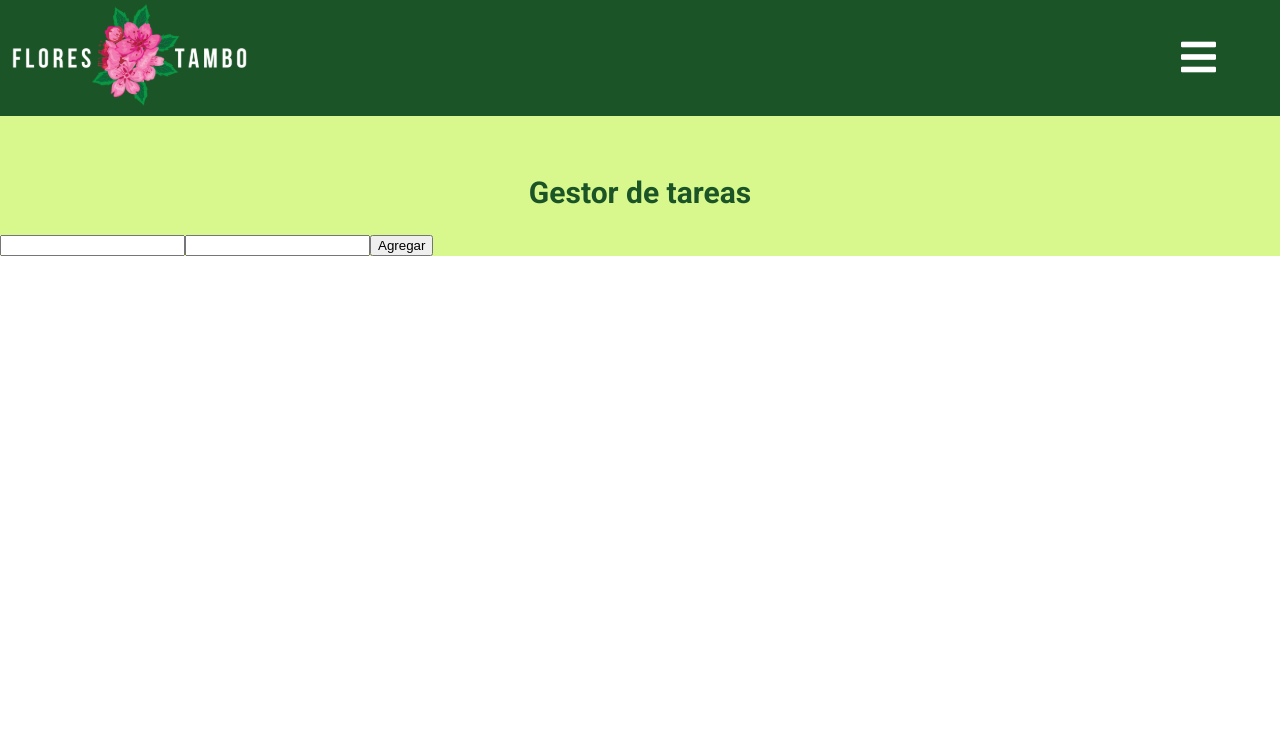
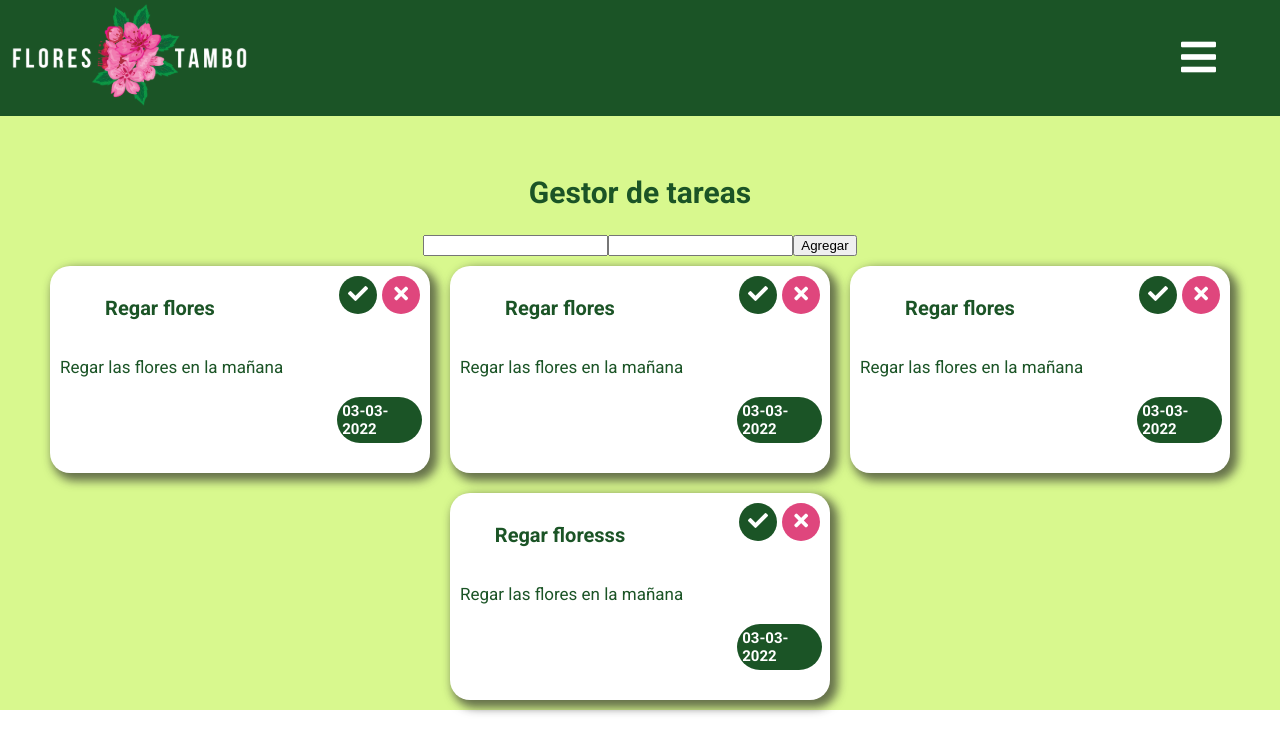
Before and after one commit to CristianMontoya98/toDoFront, a React (Create React App) app: page / in a window 1280 px wide. Shown: the top 752 px of the page. Built offline with nearby package versions, Linux system fonts and the light colour scheme.

Commit message:
Cards component complete

```diff
--- a/src/views/Container/components/Tasks/Tasks.jsx
+++ b/src/views/Container/components/Tasks/Tasks.jsx
@@ -1,10 +1,12 @@
 import { AddBox } from './components/AddBox/AddBox';
+import { Cards } from './components/Cards/cards';
 import styles from './styles.module.css';
 function Tasks() {
     return (
         <section className={styles.tasks}>
             <h2>Gestor de tareas</h2>
             <AddBox/>
+            <Cards/>
         </section>
     );
 }
--- a/src/views/Container/components/Tasks/components/Cards/cards.jsx
+++ b/src/views/Container/components/Tasks/components/Cards/cards.jsx
@@ -1,7 +1,49 @@
+import { Card } from "./components/Card/Card";
+import styles from './styles.module.css';
+
 function Cards() {
+
+    let jPrueba = [{
+        "id": 6,
+        "title": "Regar flores",
+        "description": "Regar las flores en la mañana",
+        "date": "03-03-2022",
+        "state": "completed",
+        "deleted": true
+    },
+    {
+        "id": 3,
+        "title": "Regar flores",
+        "description": "Regar las flores en la mañana",
+        "date": "03-03-2022",
+        "state": "completed",
+        "deleted": false
+    },
+    {
+        "id": 2,
+        "title": "Regar flores",
+        "description": "Regar las flores en la mañana",
+        "date": "03-03-2022",
+        "state": "incompleted",
+        "deleted": true
+    },
+    {
+        "id": 1,
+        "title": "Regar floresss",
+        "description": "Regar las flores en la mañana",
+        "date": "03-03-2022",
+        "state": "incompleted",
+        "deleted": false
+    }]
     return (
-        <div>
-
+        <div className={styles.containerCard}>
+            {jPrueba.map((value, index) => (
+            <Card
+            title = {value.title}
+            description = {value.description}
+            date = {value.date}
+            state = {value.state}
+            deleted = {value.deleted}/>))}
         </div>
     );
 }
--- a/src/views/Container/components/Tasks/components/Cards/components/Card/Card.jsx
+++ b/src/views/Container/components/Tasks/components/Cards/components/Card/Card.jsx
@@ -0,0 +1,20 @@
+import styles from './styles.module.css';
+function Card (props) {
+     const {id, title, description, date, state, deleted} = props;
+
+    return(
+        <div className={styles.card}>
+            <div className={styles.cardTop}>
+                <h3>{title}</h3>
+                <div className={styles.cardButton}>
+                    <button className={styles.btnCheck}><i className="fas fa-check"></i></button>
+                    <button className={styles.btnDelete}><i className="fas fa-times"></i></button>
+                </div>
+            </div>
+            <p>{description}</p>
+            <h4>{date}</h4>
+        </div>
+    );
+}
+
+export {Card}
--- a/src/views/Container/components/Tasks/components/Cards/components/Card/styles.module.css
+++ b/src/views/Container/components/Tasks/components/Cards/components/Card/styles.module.css
@@ -0,0 +1,52 @@
+.card{
+    width: 36rem;
+    padding: 1rem;
+    background-color: var(--white);
+    margin: 1rem;
+    border-radius: 2rem;
+    box-shadow: 0.5rem 0.5rem 1rem 0.3rem rgba(37, 37, 37, 0.63);
+}
+.card p{
+    color: var(--green1);
+    font-size: 1.7rem;
+}
+.card h4{
+    position: relative;
+    width: 7.5rem;
+    background: var(--green1);
+    color: var(--white);
+    font-size: 1.5rem;
+    /* text-align: right; */
+    left: 77%;
+    border-radius: 5rem;
+    padding: 0.5rem;
+}
+.cardTop{
+    display: flex;
+    justify-content: space-between;
+}
+.cardTop h3{
+    width: 20rem;
+    font-size: 2rem;
+    color: var(--green1);
+    text-align: center;
+}
+
+/* .cardButton{
+    margin-left: 8rem;
+} */
+.cardButton button{
+    width: 3.8rem;
+    height: 3.8rem;
+    border-radius: 50%;
+    border: none;
+    font-size: 2rem;
+    color: var(--white);
+}
+.btnCheck{
+    background-color: var(--green1);
+    margin-right: 0.5rem;
+}
+.btnDelete{
+    background-color: var(--pink1);
+}
--- a/src/views/Container/components/Tasks/components/Cards/styles.module.css
+++ b/src/views/Container/components/Tasks/components/Cards/styles.module.css
@@ -0,0 +1,7 @@
+.containerCard{
+    max-width: 200rem;
+    display: flex;
+    flex-wrap: wrap;
+    justify-content: center;
+    align-items: center;
+}
--- a/src/views/Container/components/Tasks/styles.module.css
+++ b/src/views/Container/components/Tasks/styles.module.css
@@ -7,6 +7,8 @@
     flex-direction: column;
     position: relative;
     z-index: 5;
+    justify-content: center;
+    align-items: center;
 }
 
 .tasks h2{
```
